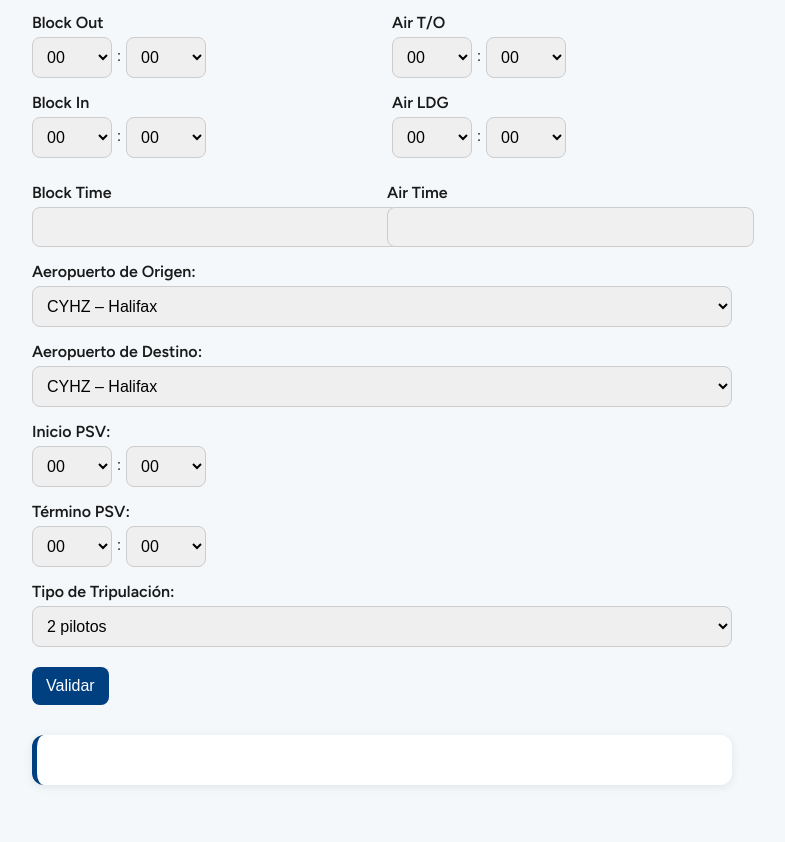
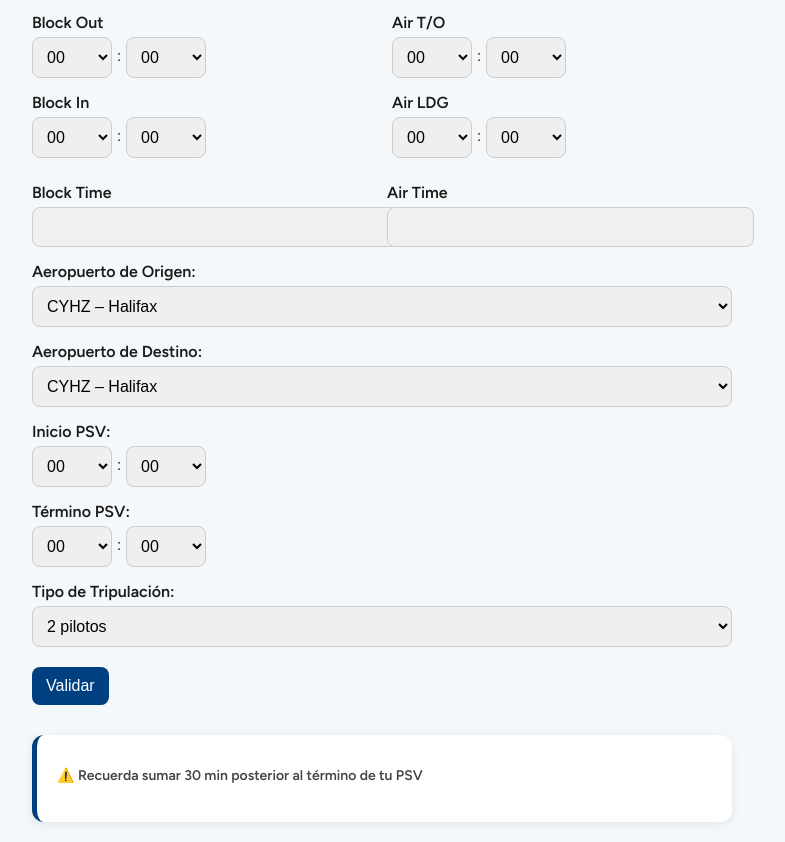
Before and after one commit to freelab2000/PS-PSV-PD, a plain HTML site: page index.html in a window 1280 px wide. Shown: the part 101-943 px from the top of the page, without its empty margins (258-1043 px from the left). Before the commit the page ends 906 px from the top, so only its background shows below. Drawn offline with Linux system fonts and the light colour scheme.

Commit message:
Update index.html

```diff
--- a/index.html
+++ b/index.html
@@ -174,9 +174,12 @@
   <button onclick="validarPSV()">Validar</button>
 
   <div class="resultado" id="resultado">
-    <div id="proximoInicio" class="info" style="margin-top:10px;"></div>
-    <div id="validaciones" class="info" style="margin-top:10px;"></div>
-  </div>
+  <div id="proximoInicio" class="info" style="margin-top:10px;"></div>
+  <p style="font-size: 14px; margin-top: 8px; color: #444;">
+    ⚠️ <strong>Recuerda sumar 30 min posterior al término de tu PSV</strong>
+  </p>
+  <div id="validaciones" class="info" style="margin-top:10px;"></div>
+</div>
 <script>
 function calcularTiemposVuelo() {
   const getMins = (hId, mId) => parseInt(document.getElementById(hId).value || 0) * 60 + parseInt(document.getElementById(mId).value || 0);
```
